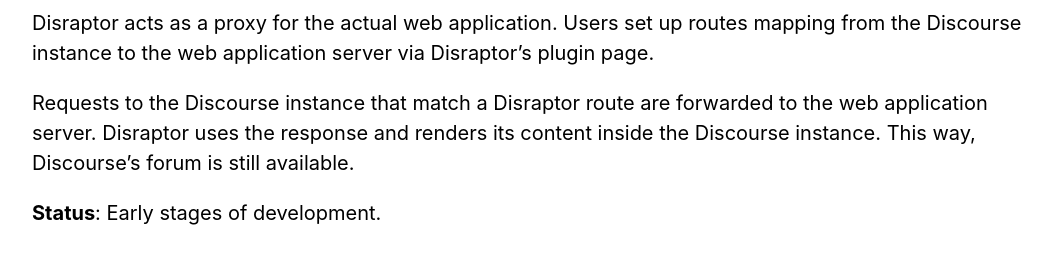
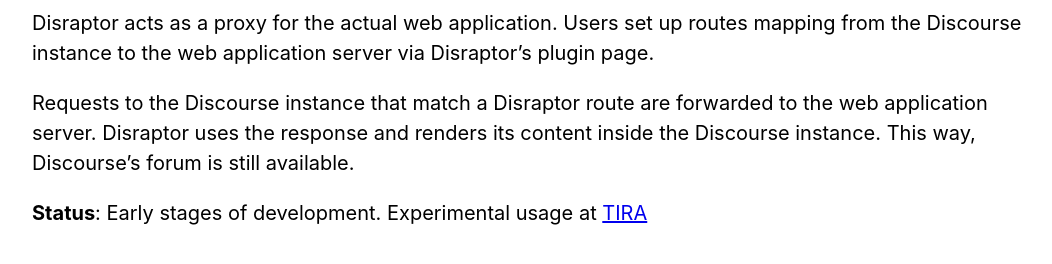
Before and after one commit to disraptor/disraptor.github.io, a plain HTML site: page index.html in a window 1280 px wide. Shown: the part 322-586 px from the top of the page, without its empty margins (108-1160 px from the left). Drawn offline with Linux system fonts and the light colour scheme.

Commit message:
Update index.html

```diff
--- a/index.html
+++ b/index.html
@@ -55,7 +55,7 @@
 
     <p>Requests to the Discourse instance that match a Disraptor route are forwarded to the web application server. Disraptor uses the response and renders its content inside the Discourse instance. This way, Discourse’s forum is still available.</p>
 
-    <p><b>Status</b>: Early stages of development.</p>
+    <p><b>Status</b>: Early stages of development. Experimental usage at <a href="https://www.tira.io">TIRA</a></p>
 
   </main>
 
```
